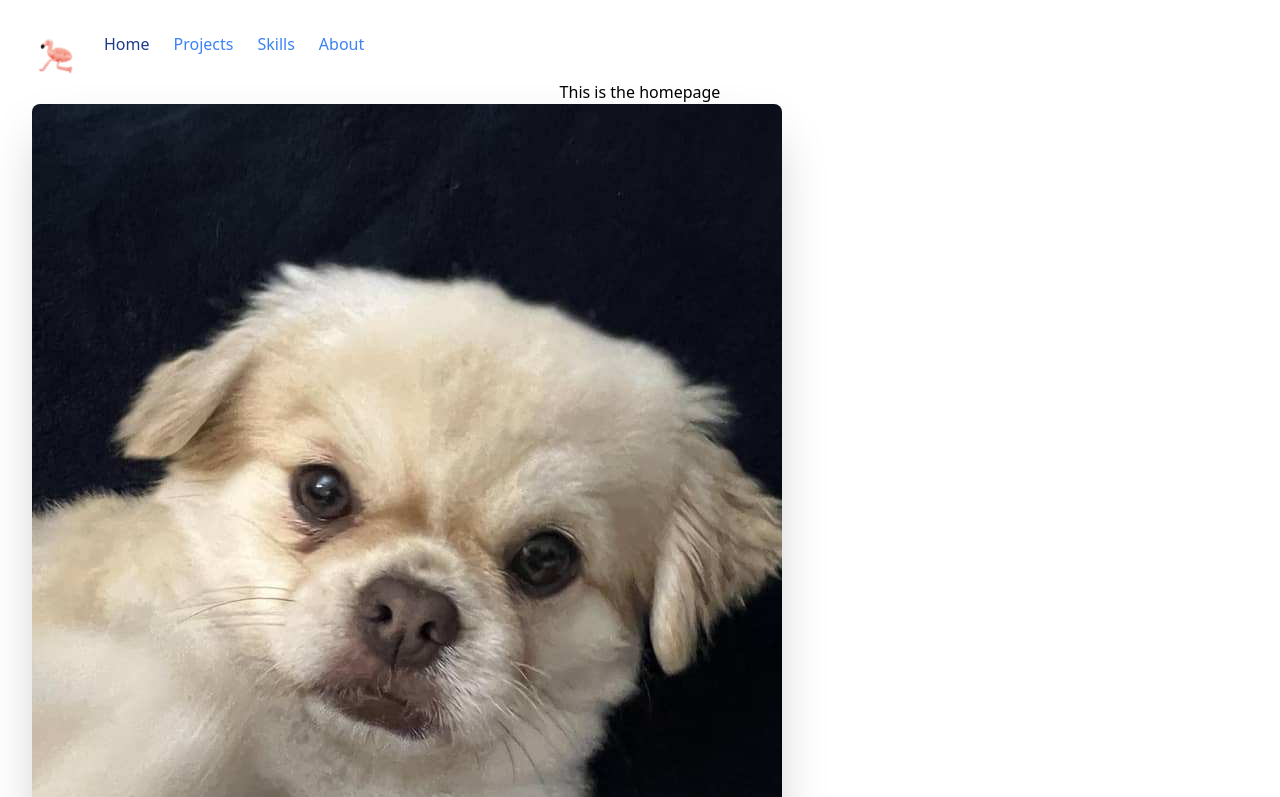
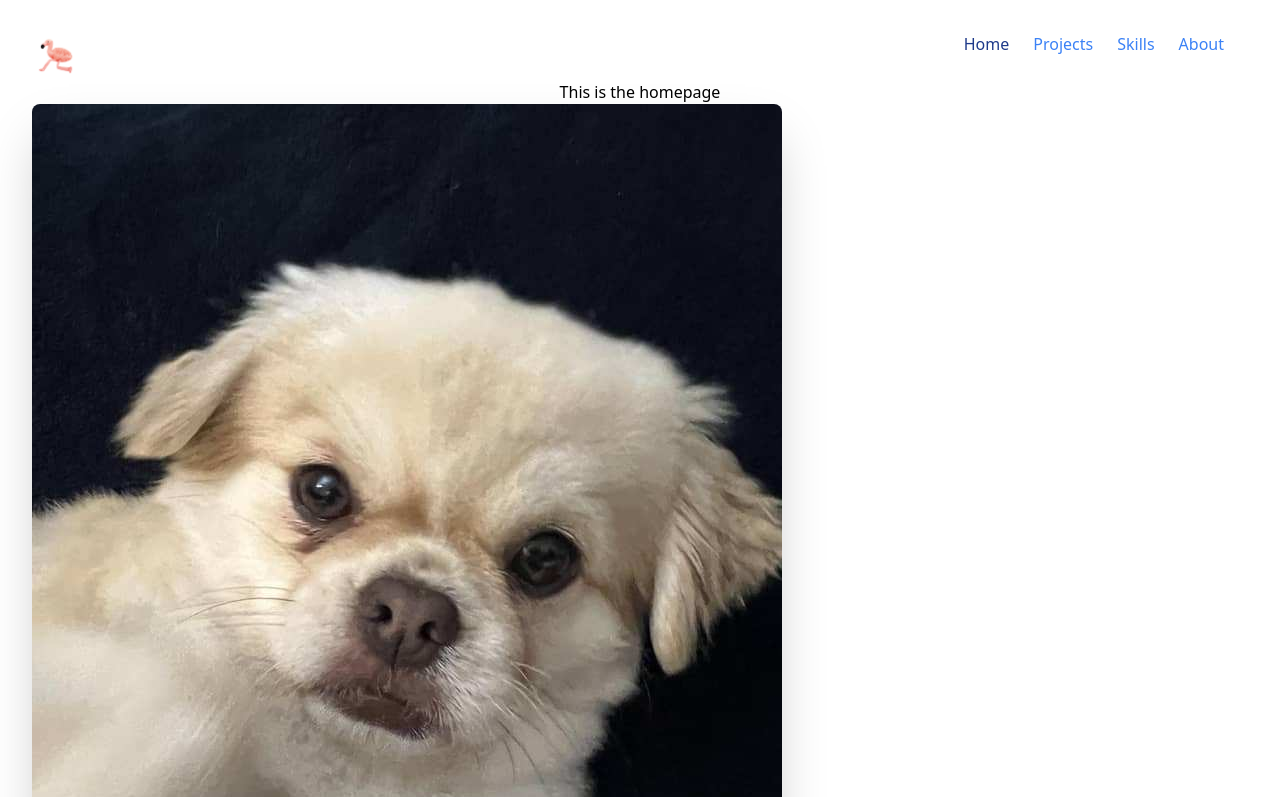
Before and after one commit to katrine-lombardo/portfolio, a React (Vite) app: page / in a window 1280 px wide. Shown: the top 797 px of the page. Built offline with nearby package versions, Linux system fonts and the light colour scheme.

Commit message:
[Nav]: Aligned logo to left and navlinks to right

```diff
--- a/src/Nav.jsx
+++ b/src/Nav.jsx
@@ -14,6 +14,7 @@ function Nav() {
             />
           </NavLink>
         </li>
+        <li className='flex-grow'></li>
         <li className='mr-6'>
           <NavLink
             className={({ isActive }) =>
```
